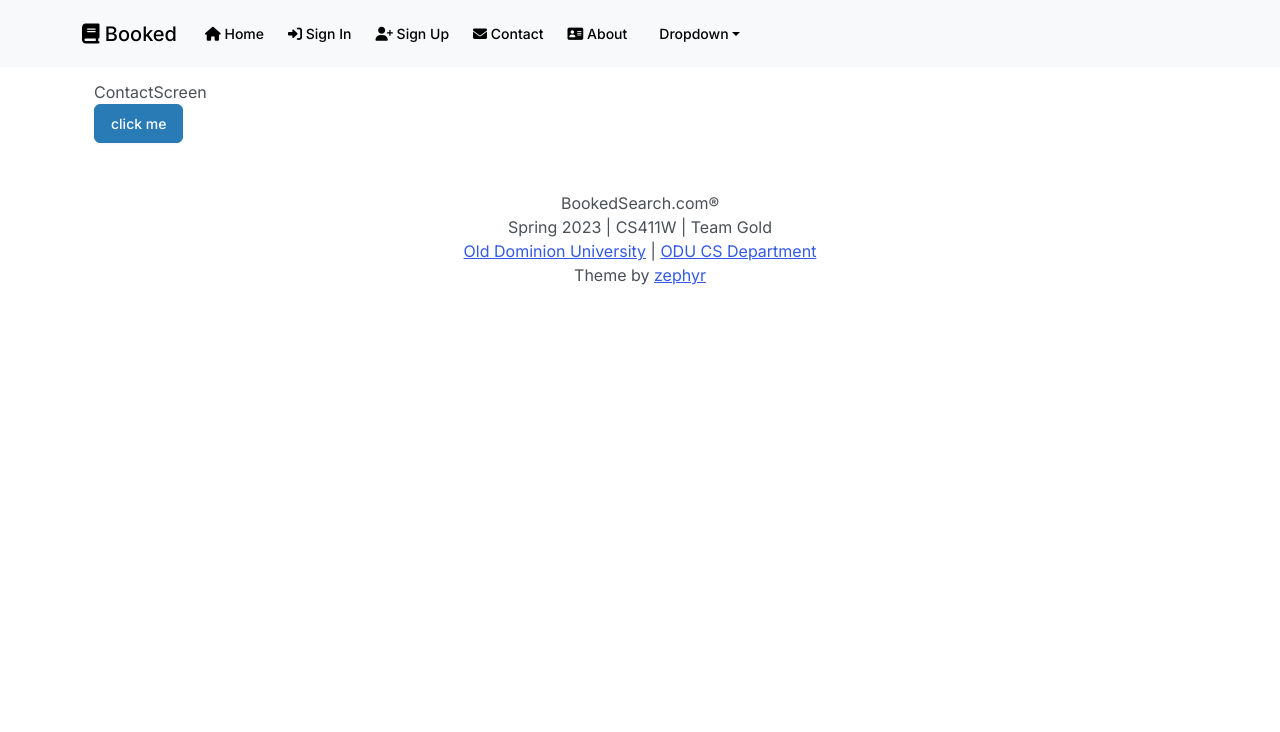
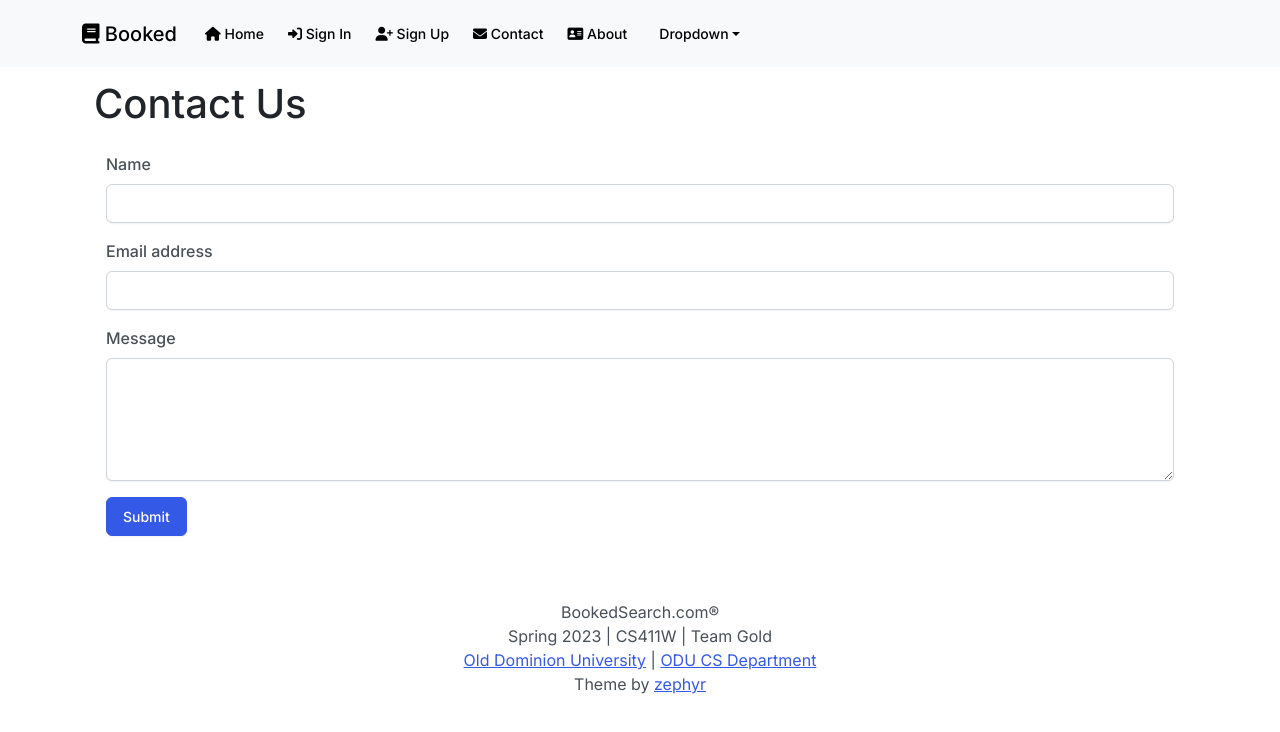
Before and after one commit to lvSojen/2023-Spring-CS411W-GOLD, a React (Create React App) app in the folder frontend/: page /contact in a window 1280 px wide. Shown: the top 732 px of the page. Built offline with nearby package versions, Linux system fonts and the light colour scheme.

Commit message:
Added contact form component to contact screen

```diff
--- /dev/null
+++ b/frontend/src/components/common/ContactForm.js
@@ -0,0 +1,29 @@
+import React from "react"
+import { Container } from "react-bootstrap"
+import Button from "react-bootstrap/Button"
+import Form from "react-bootstrap/Form"
+function BookedSearch() {
+  return (
+    <Container className="py-3">
+      <Form>
+      <Form.Group className="mb-3">
+          <Form.Label>Name</Form.Label>
+          <Form.Control type="text" />
+        </Form.Group>
+        <Form.Group className="mb-3">
+          <Form.Label>Email address</Form.Label>
+          <Form.Control type="email" />
+        </Form.Group>
+        <Form.Group className="mb-3">
+          <Form.Label>Message</Form.Label>
+          <textarea class="form-control" rows="5" id="message"></textarea>
+        </Form.Group>
+        <Button variant="primary" type="submit">
+          Submit
+        </Button>
+      </Form>
+    </Container>
+  )
+}
+
+export default BookedSearch
--- a/frontend/src/screens/ContactScreen.js
+++ b/frontend/src/screens/ContactScreen.js
@@ -1,15 +1,12 @@
 import React from "react"
-import { Link } from "react-router-dom"
-import { Button } from "react-bootstrap"
+import ContactForm from "../components/common/ContactForm"
 import { Container } from "react-bootstrap"
 
 function ContactScreen() {
   return (
     <Container className="py-3">
-      <div>ContactScreen</div>
-      <Link to="/">
-        <Button variant="info">click me</Button>
-      </Link>
+      <h1>Contact Us</h1>
+      <ContactForm/>
     </Container>
   )
 }
```
